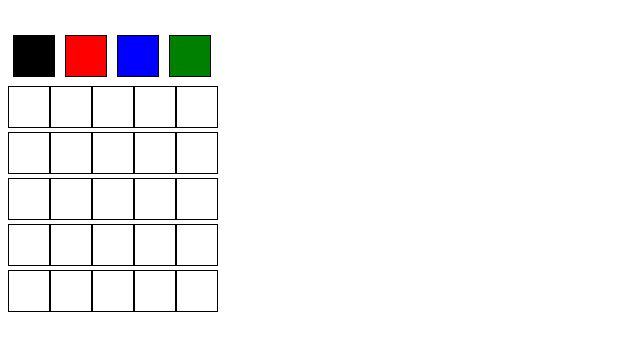
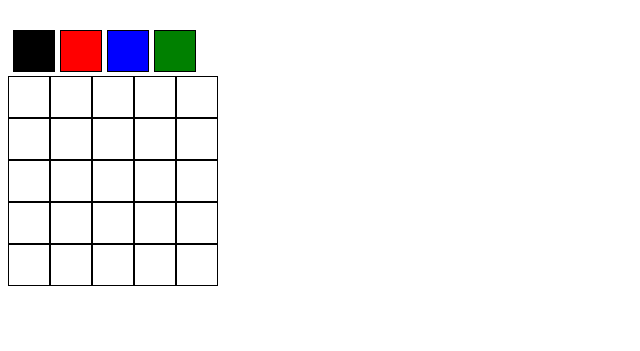
Before and after one commit to WBomfim/Pixels-Art, a plain HTML site: page index.html in a window 1280 px wide. Shown: the part 95-446 px from the top of the page, without its empty margins (0-640 px from the left). Drawn offline with Linux system fonts and the light colour scheme.

Commit message:
Adicionado Requisito 6

```diff
--- a/script.js
+++ b/script.js
@@ -3,6 +3,11 @@ function createColorInPalette(color) {
   const colorExhibition = document.createElement('div');
   colorExhibition.className = 'color';
   colorExhibition.style.backgroundColor = color;
+  colorExhibition.style.border = 'solid black 1px';
+  colorExhibition.style.display = 'inline-block';
+  colorExhibition.style.width = '40px';
+  colorExhibition.style.height = '40px';
+  colorExhibition.style.marginLeft = '5px';
   colorPalette.appendChild(colorExhibition);
 }
 
@@ -15,10 +20,31 @@ function addPixelSquare() {
   const pixelSquare = document.getElementById('pixel-board');
   for (let index = 1; index <= 25; index += 1) {
     const pixel = document.createElement('div');
+    pixel.style.display = 'inline-block';
+    pixel.style.backgroundColor = 'white';
+    pixel.style.border = 'solid black 1px';
+    pixel.style.width = '40px';
+    pixel.style.height = '40px';
     pixel.className = 'pixel';
+
     pixelSquare.appendChild(pixel);
   }
-
 }
 
 addPixelSquare();
+
+function selectedColorBlack() {
+  const className = 'color selected';
+  const colorBlack = document.querySelectorAll('.color')[0];
+  colorBlack.className = className;
+  function selectedColor() {
+    if (colorBlack.className !== className) {
+      colorBlack.className = className;
+    } else {
+      colorBlack.className = 'color';
+    }
+  }
+  colorBlack.addEventListener('click', selectedColor);
+}
+
+selectedColorBlack();
--- a/style.css
+++ b/style.css
@@ -1,24 +1,9 @@
 #title {
   font-size: 50px;
-}
-
-.color {
-  border: solid black 1px;
-  display: inline-block;
-  margin: 5px;
-  width: 40px;
-  height: 40px;
-}
-
-.pixel {
-  display: inline-block;
-  background-color: white;
-  border: solid black 1px;
-  width: 40px;
-  height: 40px;
 }
 
 #pixel-board {
   width: 220px;
   height: 220px;
+  line-height: 0;
 }
```
Also changed, not shown: index.html (line endings or trailing spaces).
